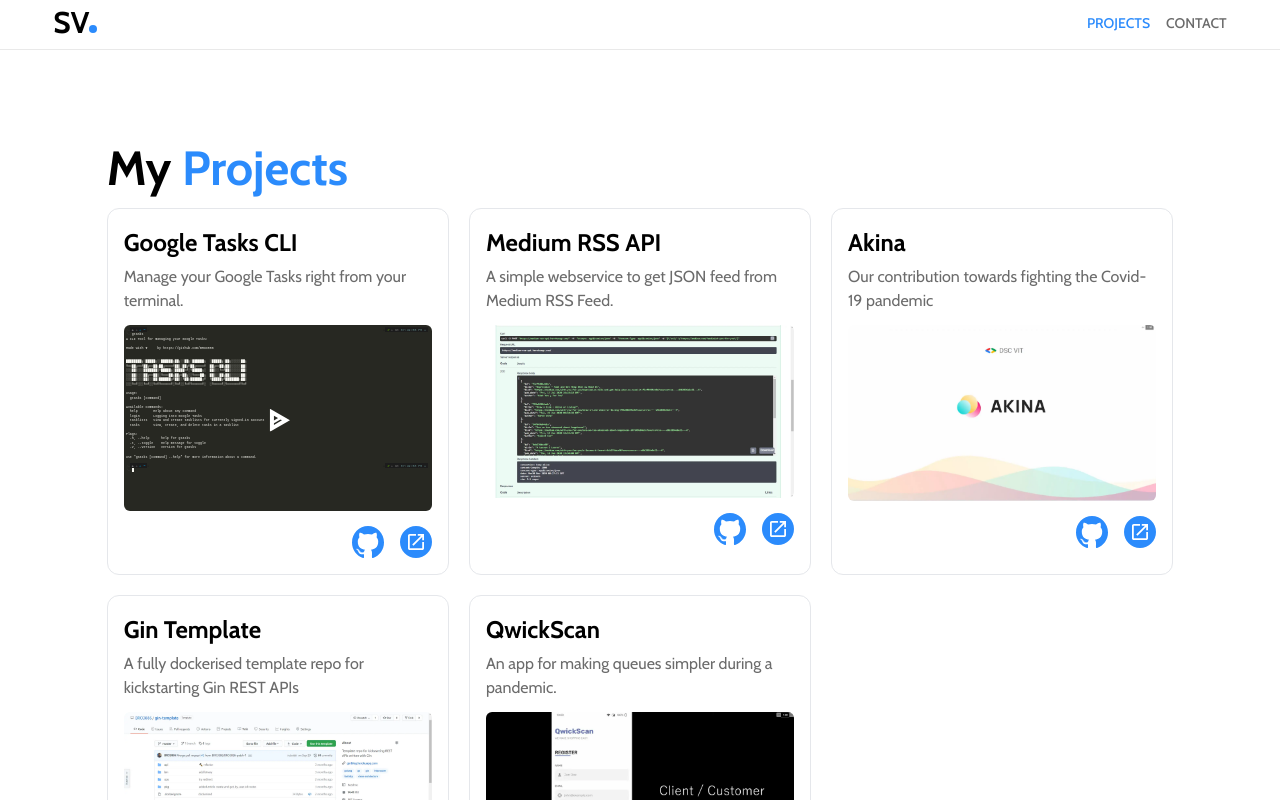
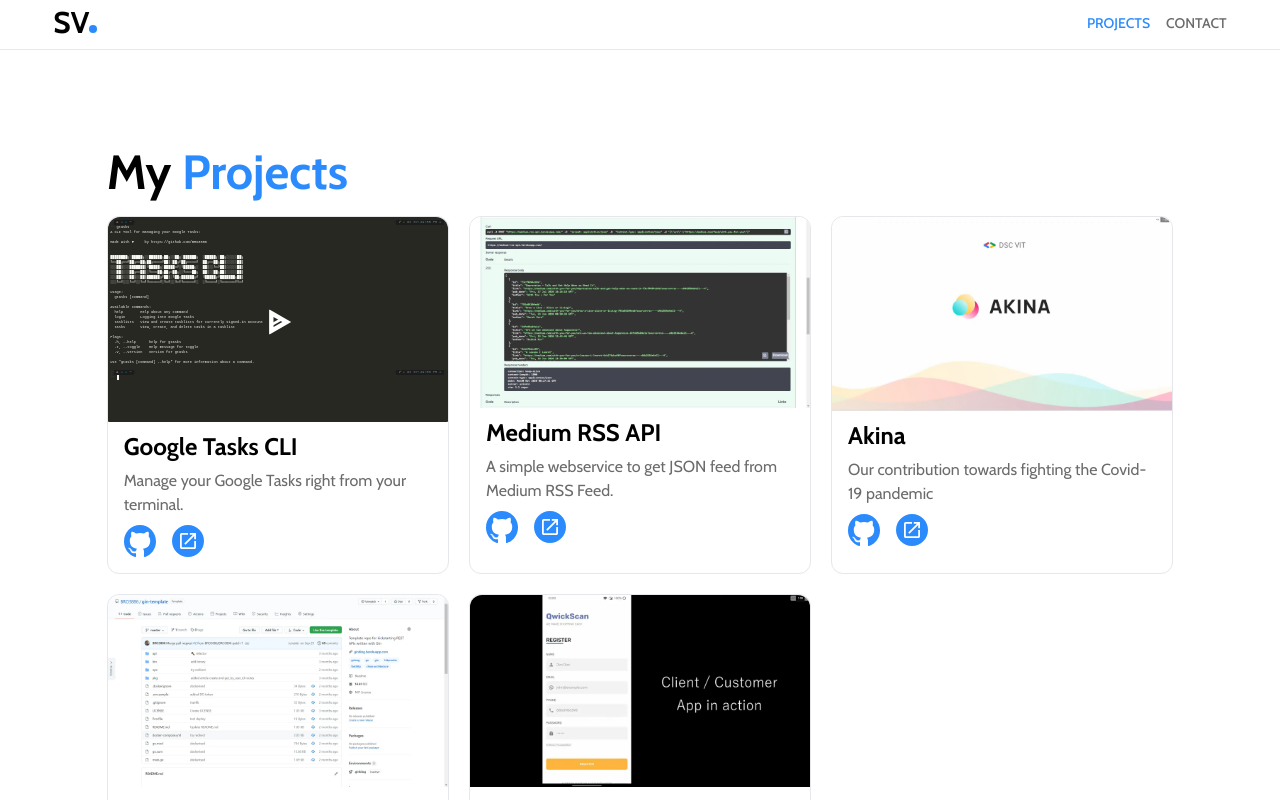
Before and after one commit to BRO3886/sidv.dev, a Next.js app: page /projects in a window 1280 px wide. Shown: the top 800 px of the page. Built offline with nearby package versions, Linux system fonts and the light colour scheme.

Commit message:
:art: improve project card and buttons
Signed-off-by: BRO3886 <siddverma1999@gmail.com>

```diff
--- a/components/Landing.jsx
+++ b/components/Landing.jsx
@@ -35,7 +35,7 @@
 					<Link href="/contact">
 						<motion.button
 							whileHover={{ backgroundColor: "#2B8BFC", color: "#FFFFFF" }}
-							whileTap={{ scale: 0.95 }}
+							whileTap={{ scale: 0.95, backgroundColor: "#2B8BFC", color: "#FFFFFF" }}
 							className="bg-lightblue px-10 py-3 md:px-24 mt-10 rounded-lg text-blue font-medium capitalize focus:outline-none"
 						>
 							{content.landing.btnText.toUpperCase()}
--- a/components/ProjectCard.jsx
+++ b/components/ProjectCard.jsx
@@ -4,18 +4,19 @@
 
 const ProjectCard = (props) => {
 	return (
-		<div className="bg-white rounded-xl p-4 transition-shadow duration-400 hover:shadow-xl border-opacity-100 border hover:border-transparent">
-			<h1 className="text-lg md:text-xl lg:text-2xl font-bold">{props.project.title}</h1>
-			<p className="text-darkgrey py-1">{props.project.subtitle}</p>
+		<div className="bg-white rounded-xl transition-shadow duration-400 hover:shadow-xl border-opacity-100 border hover:border-transparent">
 			<a href={props.project.redirect}>
 				<LazyLoadImage
 					effect="blur"
 					src={props.project.img}
 					alt={props.project.title}
-					className="my-2 rounded-md"
+					className="rounded-t-xl"
 				/>
 			</a>
-			<div className="flex justify-end">
+			<div className="px-4">
+				<h1 className="text-lg md:text-xl lg:text-2xl font-bold">{props.project.title}</h1>
+				<p className="text-darkgrey pt-1 pb-2">{props.project.subtitle}</p>
+				<div className="flex justify-start pb-4">
 					<a href={props.project.github} className="text-sm text-blue mr-4">
 						<img src="assets/contact/Github.svg" className="h-6 md:h-8"></img>
 					</a>
@@ -24,6 +25,7 @@
 					</a>
 				</div>
 			</div>
+		</div>
 	);
 };
 
--- a/pages/contact.js
+++ b/pages/contact.js
@@ -34,7 +34,7 @@
 					<a href={content.resume.file} download>
 						<motion.button
 							whileHover={{ backgroundColor: "#2B8BFC", color: "#FFFFFF" }}
-							whileTap={{ scale: 0.95 }}
+							whileTap={{ scale: 0.95, backgroundColor: "#2B8BFC", color: "#FFFFFF" }}
 							className="bg-lightblue px-16 md:px-20 py-2 md:py-3 mt-20 rounded-lg md:text-lg text-sm text-blue font-medium capitalize focus:outline-none"
 						>
 							{content.resume.btn}
--- a/pages/projects.js
+++ b/pages/projects.js
@@ -11,7 +11,7 @@
 			<Header />
 			<Nav name="projects" />
 			<div className="w-10/12 mt-20  md:mt-32 mx-auto flex flex-col">
-				<h2 className="text-2xl md:text-5xl font-bold my-1">
+				<h2 className="text-2xl md:text-5xl font-bold my-2">
 					My <span className="text-blue">Projects</span>
 				</h2>
 				<div className="grid grid-cols-1 md:grid-cols-2 lg:grid-cols-3 gap-5">
```
Lines whose indentation alone changed are shown as unchanged.
